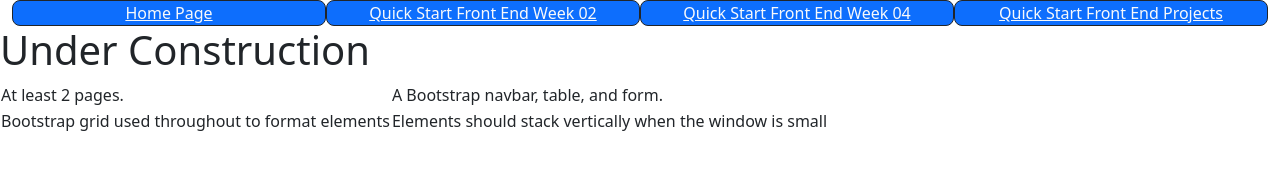
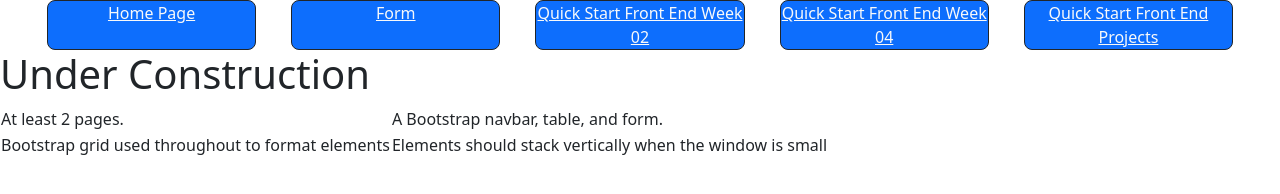
Before and after one commit to blburgen/QuickStartFE03, a website: page index.html in a window 1280 px wide. Drawn offline with nearby package versions, Linux system fonts and the light colour scheme.

Commit message:
adds d-flex to navbar

```diff
--- a/index.html
+++ b/index.html
@@ -9,11 +9,12 @@
 </head>
 <body>
     <div class="container-fluid navbar-expand-md ">
-        <nav class="navbar-nav ">
-            <a class="text-center bg-primary navbar-link active text-light col-md-3 border border-dark rounded-3" href="index.html">Home Page</a>
-            <a class="text-center bg-primary navbar-link text-light col-md-3 border border-dark rounded-3" href="https://blburgen.github.io/QuickStartFE02/">Quick Start Front End Week 02</a>
-            <a class="text-center bg-primary navbar-link text-light col-md-3 border border-dark rounded-3" href="">Quick Start Front End Week 04</a>
-            <a class="text-center bg-primary navbar-link text-light col-md-3 border border-dark rounded-3" href="https://blburgen.github.io/QuickStartProjects/">Quick Start Front End Projects</a>
+        <nav class="navbar-nav d-flex justify-content-evenly">
+            <a class="text-center bg-primary navbar-link active text-light col-md-2 border border-dark rounded-3" href="index.html">Home Page</a>
+            <a class="text-center bg-primary navbar-link text-light col-md-2 border border-dark rounded-3" href="form.html">Form</a>
+            <a class="text-center bg-primary navbar-link text-light col-md-2 border border-dark rounded-3" href="https://blburgen.github.io/QuickStartFE02/">Quick Start Front End Week 02</a>
+            <a class="text-center bg-primary navbar-link text-light col-md-2 border border-dark rounded-3" href="">Quick Start Front End Week 04</a>
+            <a class="text-center bg-primary navbar-link text-light col-md-2 border border-dark rounded-3" href="https://blburgen.github.io/QuickStartProjects/">Quick Start Front End Projects</a>
         </nav>
     </div>
     <h1>Under Construction</h1>
```
Also changed, not shown: form.html (+21 -0 lines).
